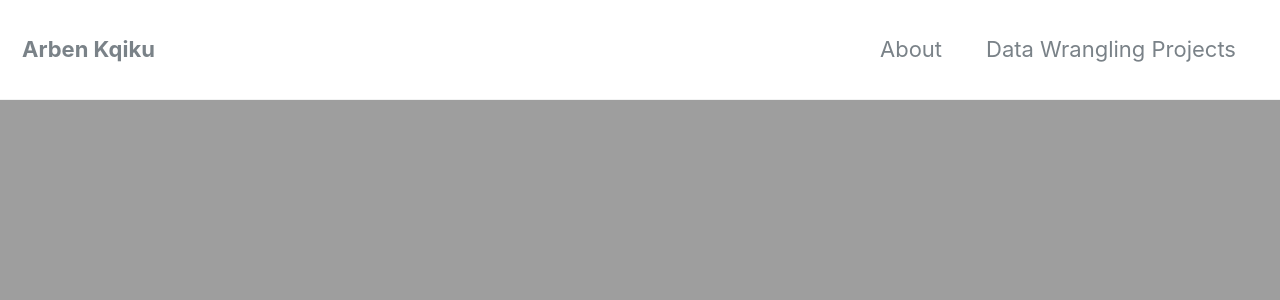
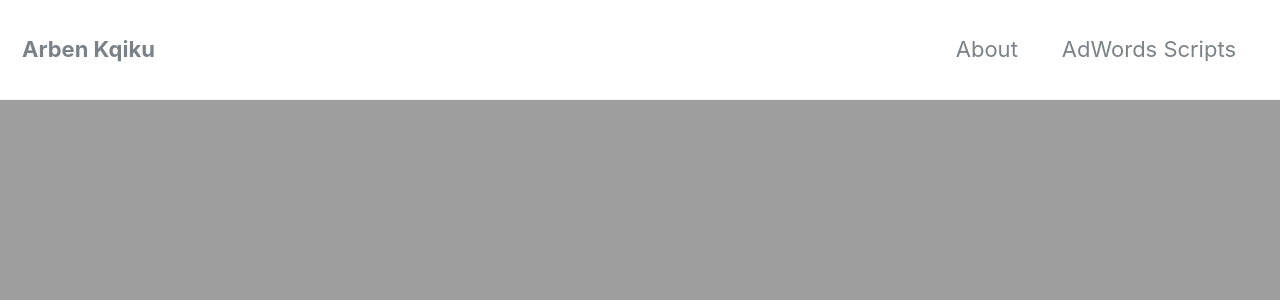
Before and after one commit to ArbenKqiku/arbenkqiku.github.io, a Jekyll site: the page built from index.html, in a window 1280 px wide and 900 px high. Shown: the top 300 px of the window. Built offline with Jekyll 4.4.1, drawn with Linux system fonts in a browser that asks for light colours; nearby versions of some CDN libraries; the list of posts is cut into pages by our own code.

Commit message:
added adwords page to navigation bar

```diff
--- a/_data/navigation.yml
+++ b/_data/navigation.yml
@@ -2,8 +2,8 @@
 main:
   - title: "About"
     url: /about/
-  - title: "Data Wrangling Projects"
-    url: /data-wrangling/
+  - title: "AdWords Scripts"
+    url: /adwords-scripts/
   # - title: "About"
   #   url: https://mmistakes.github.io/minimal-mistakes/about/
   # - title: "Sample Posts"
```
